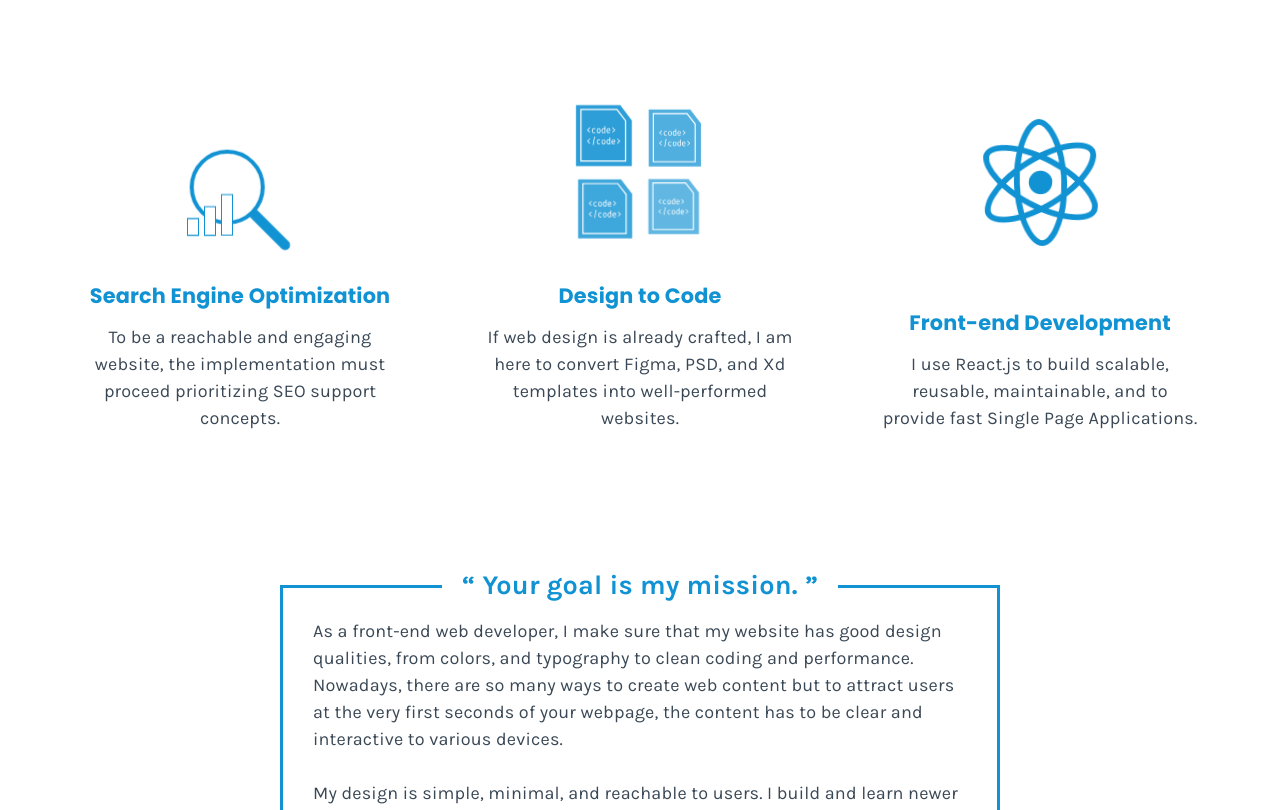
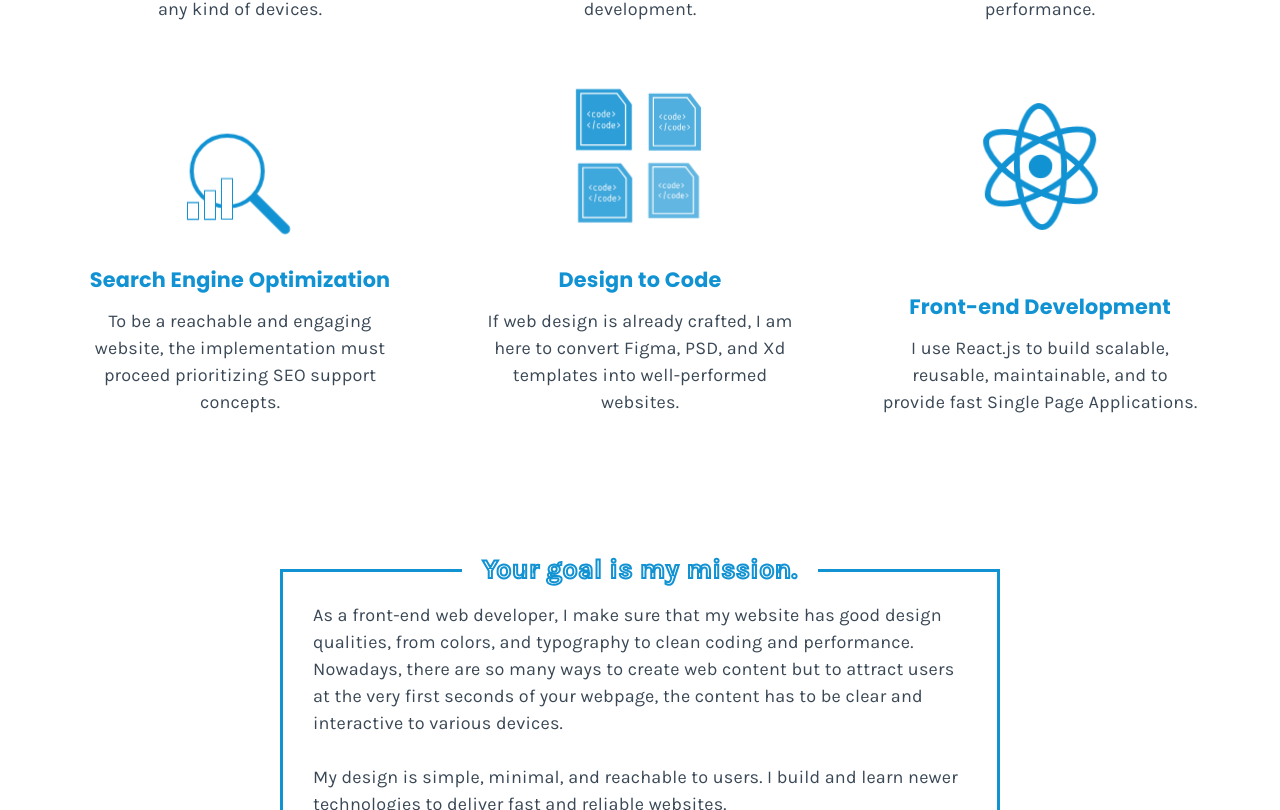
Before and after one commit to T-N9/tn-porfolio-frontend, a React (Create React App) app: page /services in a window 1280 px wide. Shown: the part 1208-2018 px from the top of the page. Built offline with nearby package versions, Linux system fonts and the light colour scheme.

Commit message:
[Service] design updated

```diff
--- a/src/components/ServiceBody/_ServiceBody.scss
+++ b/src/components/ServiceBody/_ServiceBody.scss
@@ -8,7 +8,8 @@
     display: grid;
     grid-template-columns: repeat(3, 1fr);
     margin: 3rem 0;
-    row-gap: 8rem;
+    margin-top: 5rem;
+    row-gap: 5rem;
     @include m-breakpoint-down(lmedium) {
       row-gap: 6rem;
       grid-template-columns: repeat(2, 1fr);
@@ -82,9 +83,12 @@
       padding: 5px 20px;
       text-align: center;
       font-family: $font-primary;
+      transition: background-color 200ms ease-in 50ms;
 
       @include m-breakpoint-down(small) {
-        font-size: 1.5rem;
+        font-size: 4.5rem;
+        font-weight: bold;
+        line-height: 5rem;
         padding: 5px 5px;
       }
     }
--- a/src/components/ServiceBody/index.js
+++ b/src/components/ServiceBody/index.js
@@ -14,7 +14,7 @@ const ServiceBody = () => {
   return (
     <section className="service_body">
       <div id="services" className="container content_wrapper">
-        <h1 className="title_text center_text">What I do</h1>
+        <h1 className="title_text center_text outlined_title">What I do</h1>
 
         <div className="service_body--grid">
           <div className="service_body--card">
@@ -74,7 +74,7 @@ const ServiceBody = () => {
             </div>
           </div>
 
-          <div className="service_body--card">
+          <div className="service_body--card mt-2">
             <div className="img_wrapper scale-2">
               <DesignToCode />
             </div>
@@ -102,7 +102,7 @@ const ServiceBody = () => {
         </div>
 
         <div className="service_body--promote">
-          <h1 className="ht_text">“ Your goal is my mission. ”</h1>
+          <h1 className="ht_text outlined_title"> Your goal is my mission. </h1>
           <p>
             As a front-end web developer, I make sure that my website has good
             design qualities, from colors, and typography to clean coding and
--- a/src/components/ServiceHero/_ServiceHero.scss
+++ b/src/components/ServiceHero/_ServiceHero.scss
@@ -29,7 +29,7 @@
         }
 
         @include m-breakpoint-down(small) {
-            font-size: 1.5rem;
+            font-size: 3.5rem;
             padding: 20px;
         }
     }
--- a/src/styles/_utilities.scss
+++ b/src/styles/_utilities.scss
@@ -86,6 +86,20 @@ h6 {
 .table_center {
   display: table;
   margin: auto;
+}
+
+.outlined_title {
+  color: $white !important;
+  -webkit-text-stroke: $primary-color;
+  -webkit-text-stroke-width: 2px;
+}
+
+.dark {
+  .outlined_title {
+    color: $dark-color !important;
+    -webkit-text-stroke: $accent-color;
+    -webkit-text-stroke-width: 2px;
+  }
 }
 
 .dark {
@@ -501,3 +515,9 @@ button {
 .scale-2 {
   transform: scale(1.3);
 }
+
+.mt-2 {
+  @include m-breakpoint-down(small) {
+    margin-top: 1rem;
+  }
+}
```
